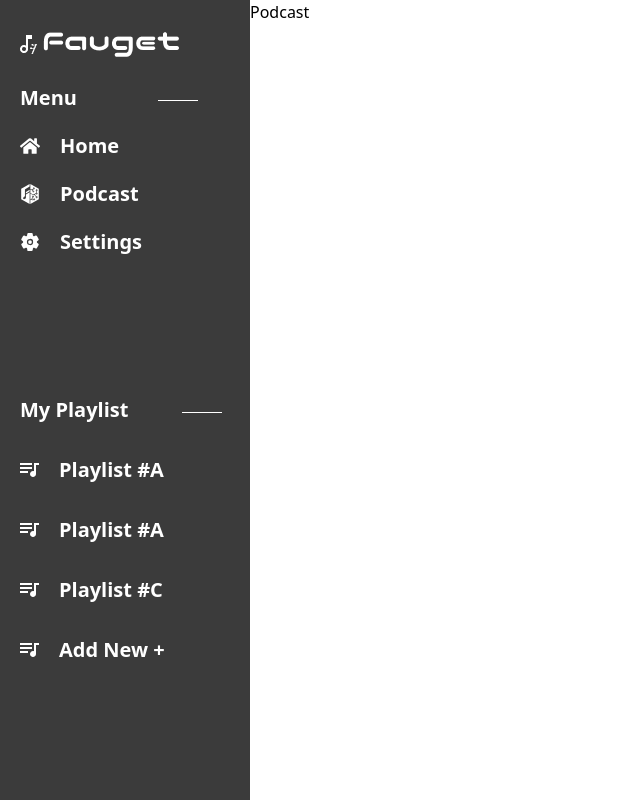
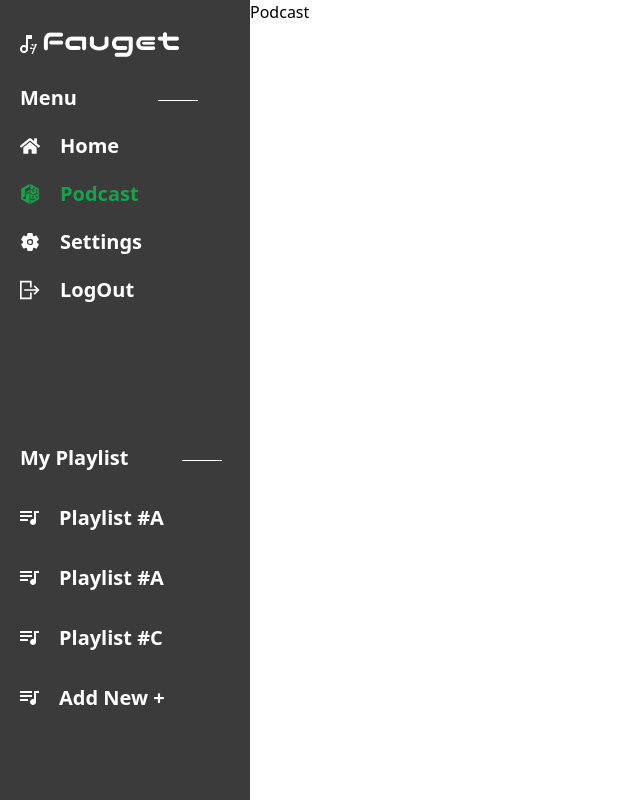
Before and after one commit to jibonrahaman/podcast-task-api-using, a React (Vite) app: page /podcast in a window 1280 px wide. Shown: the whole page, without its empty margins (0-640 px from the left). Built offline with nearby package versions, Linux system fonts and the light colour scheme.

Commit message:
change route setup.using useLocation router dom

```diff
--- a/src/Pages/WithOutLogged.jsx
+++ b/src/Pages/WithOutLogged.jsx
@@ -6,9 +6,11 @@ import { IoSettings } from "react-icons/io5";
 import { SiMusicbrainz } from "react-icons/si";
 import { GrLogout } from "react-icons/gr";
 import Svg from '../Svg/Svg'
+import { Link, useLocation } from "react-router-dom";
 
 export default function WithOutLogged() {
-
+  const location = useLocation();
+  console.log(location.pathname);
   return (
     <div>
       <section className="withoutLogged   w-full">
@@ -21,21 +23,26 @@ export default function WithOutLogged() {
             <h2>Menu</h2>
           </Flex>
 
-          <Flex className=" items-center gap-x-5">
+          <Link to='/logged'>
+          <Flex className={`items-center gap-x-5 ${location.pathname === '/logged' || location.pathname === '/' ? 'text-green-600' : ''}`}>
             <FaHome />
-            <button  className ={`${window.document.location.pathname== '/logged' && ' text-green-600'} ${window.document.location.pathname== '/' && ' text-green-600'}`}>Home</button>
+            <button>Home</button>
           </Flex>
+          </Link>
 
-          <Flex className=" items-center  gap-x-5">
+          <Link to='/podcast'>
+          <Flex className={`items-center gap-x-5 ${location.pathname === '/podcast' ? 'text-green-600' : ''}`}>
             <SiMusicbrainz />
-            <button>Podcast</button>
+            <button> Podcast</button>
           </Flex>
+          </Link>
+
           <Flex className=" items-center gap-x-5">
           <IoSettings />
             <button>Settings</button>
           </Flex>
 
-          <Flex className={`items-center gap-x-5 ${window.document.location.pathname== '/logged' ? " block" : " hidden"}`}>
+          <Flex className={`items-center gap-x-5 ${window.document.location.pathname == '/'  ? "hidden " : " block"}`}>
           <GrLogout />
             <button>LogOut</button>
           </Flex>
```
